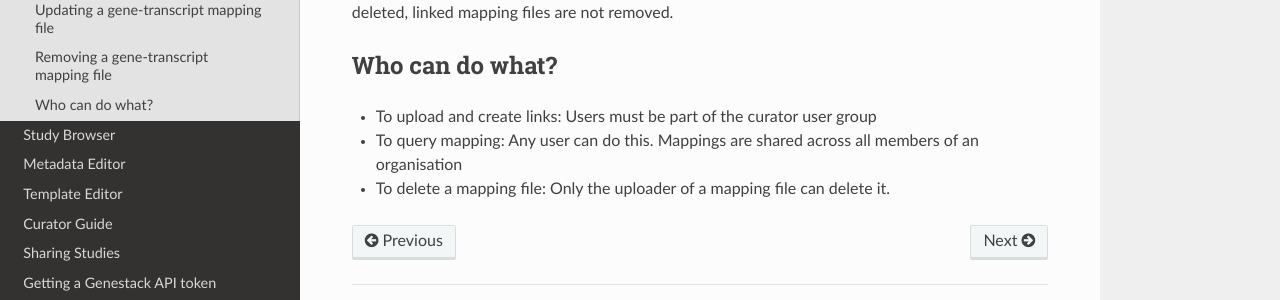
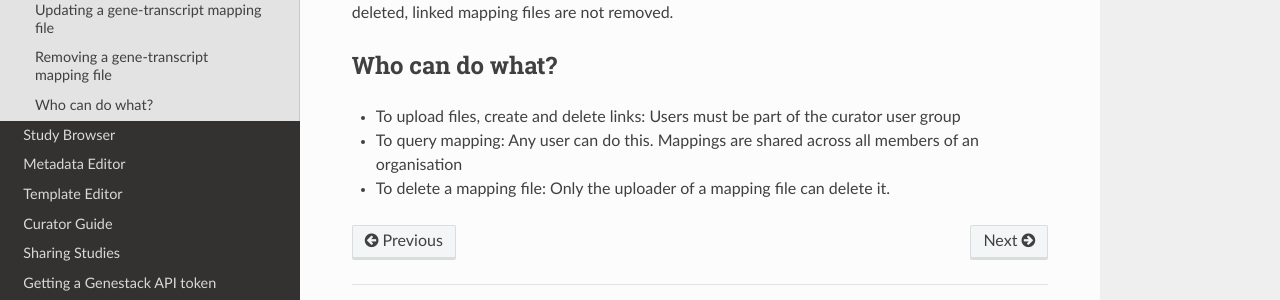
Before and after one commit to genestack/user-guide, a Sphinx documentation site: the page built from source/doc-odm-user-guide/gene-transcript-mapping.rst, in a window 1280 px wide and 900 px high, scrolled down 3118 px. Shown: the part 510-810 px from the top of the window. Built offline with Sphinx 7.4.7 and the Read the Docs theme 2.0.0, drawn with Linux system fonts in a browser that asks for light colours.

Commit message:
Update gene-transcript-mapping.rst

```diff
--- a/source/doc-odm-user-guide/gene-transcript-mapping.rst
+++ b/source/doc-odm-user-guide/gene-transcript-mapping.rst
@@ -101,7 +101,7 @@ Mapping files can be deleted by sending a **DELETE** request to the `/gene-trans
 Who can do what?
 ----------------
 
-- To upload and create links: Users must be part of the curator user group
+- To upload files, create and delete links: Users must be part of the curator user group
 
 - To query mapping: Any user can do this. Mappings are shared across all members of an organisation
 
```
